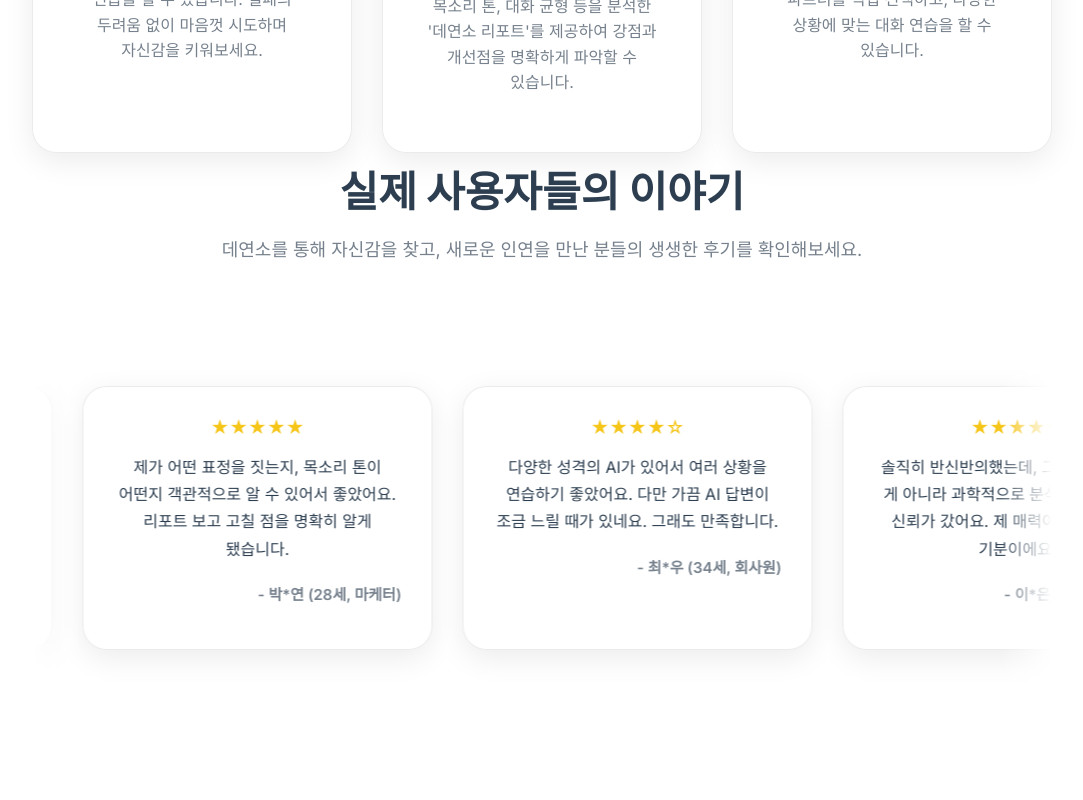
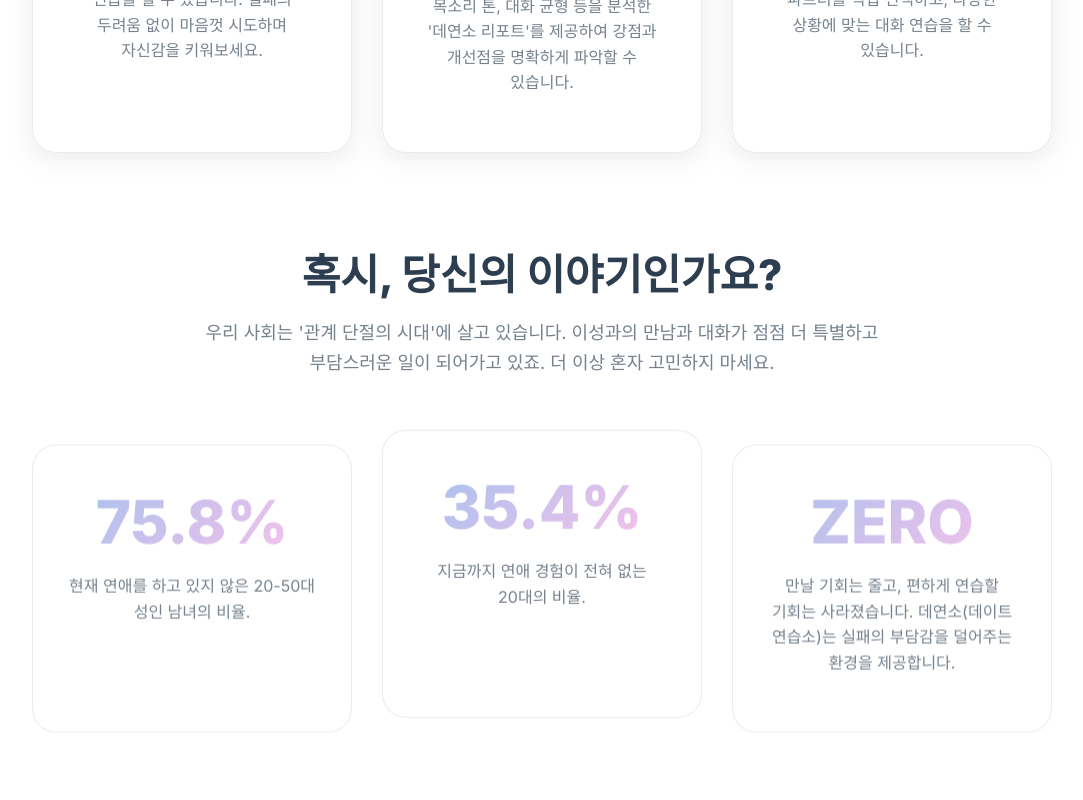
Before and after one commit to gigas5234/dys-frontend, a Next.js app: page / in a window 1280 px wide. Shown: the part 3840-4640 px from the top of the page, without its empty margins (98-1181 px from the left). Built offline with nearby package versions, Linux system fonts and the light colour scheme.

Commit message:
비디오 볼륨 50%로 수정 및 Reviews 섹션 삭제

```diff
--- a/app/page.jsx
+++ b/app/page.jsx
@@ -166,7 +166,7 @@ function HomePage() {
     if (!video) return;
 
     // 볼륨 설정
-    video.volume = 0.3;
+    video.volume = 0.5;
 
     // Intersection Observer 설정
     const observer = new IntersectionObserver((entries) => {
@@ -696,33 +696,7 @@ function HomePage() {
             </div>
         </section>
 
-        <section id="reviews" className="reviews-section">
-            <div className="container">
-                <div className="section-title reveal">
-                    <h2>실제 사용자들의 이야기</h2>
-                    <p>데연소를 통해 자신감을 찾고, 새로운 인연을 만난 분들의 생생한 후기를 확인해보세요.</p>
-                </div>
-                <div className="reviews-wrapper">
-                    <div className="review-track scroll-left">
-                        {/* 무한 루프 효과를 위해 리뷰 목록을 복제합니다. */}
-                        {[...Array(3)].map((_, i) => (
-                          <React.Fragment key={`review-${i}`}>
-                            <div className="review-card" key={`review-${i}-1`}><div className="stars">★★★★★</div><p className="comment">소개팅 전날 밤, AI랑 연습한 게 정말 큰 도움이 됐어요. 예전 같았으면 어색해서 말도 못했을 텐데, 자연스럽게 대화를 이어갈 수 있었습니다!</p><p className="author">- 김*준 (31세, 개발자)</p></div>
-                            <div className="review-card" key={`review-${i}-2`}><div className="stars">★★★★★</div><p className="comment">제가 어떤 표정을 짓는지, 목소리 톤이 어떤지 객관적으로 알 수 있어서 좋았어요. 리포트 보고 고칠 점을 명확히 알게 됐습니다.</p><p className="author">- 박*연 (28세, 마케터)</p></div>
-                            <div className="review-card" key={`review-${i}-3`}><div className="stars">★★★★☆</div><p className="comment">다양한 성격의 AI가 있어서 여러 상황을 연습하기 좋았어요. 다만 가끔 AI 답변이 조금 느릴 때가 있네요. 그래도 만족합니다.</p><p className="author">- 최*우 (34세, 회사원)</p></div>
-                            <div className="review-card" key={`review-${i}-4`}><div className="stars">★★★★★</div><p className="comment">솔직히 반신반의했는데, 그냥 대화만 하는 게 아니라 과학적으로 분석해준다는 점이 신뢰가 갔어요. 제 매력이 뭔지 알게 된 기분이에요.</p><p className="author">- 이*은 (29세, 디자이너)</p></div>
-                            <div className="review-card" key={`review-${i}-5`}><div className="stars">★★★★★</div><p className="comment">이런 서비스 만들어주셔서 감사합니다. 저처럼 내성적인 사람들한테는 정말 한 줄기 빛과 같아요. 자신감이 많이 생겼어요!</p><p className="author">- 정*솜 (26세, 대학원생)</p></div>
-                            <div className="review-card" key={`review-${i}-6`}><div className="stars">★★★★★</div><p className="comment">실패해도 부담이 없다는 점이 가장 큰 장점이에요. 마음 편하게 여러 가지 시도를 해볼 수 있었어요.</p><p className="author">- 윤*호 (30세, 프리랜서)</p></div>
-                            <div className="review-card" key={`review-${i}-7`}><div className="stars">★★★★☆</div><p className="comment">리액션이나 질문 타이밍 같은 디테일한 부분을 연습하기에 좋네요.</p><p className="author">- 한*라 (27세, 간호사)</p></div>
-                            <div className="review-card" key={`review-${i}-8`}><div className="stars">★★★★★</div><p className="comment">드디어... 썸녀한테 애프터 신청 받았습니다. 다 데연소 덕분입니다. 진심으로요.</p><p className="author">- 강*민 (32세, 연구원)</p></div>
-                            <div className="review-card" key={`review-${i}-9`}><div className="stars">★★★★★</div><p className="comment">AI라고 어색할 줄 알았는데, 대화가 너무 자연스러워서 놀랐어요. 시간 가는 줄 모르고 연습했네요.</p><p className="author">- 신*영 (29세, 교사)</p></div>
-                            <div className="review-card" key={`review-${i}-10`}><div className="stars">★★★★☆</div><p className="comment">분석 리포트가 생각보다 훨씬 상세해서 놀랐습니다. 다음 업데이트도 기대돼요!</p><p className="author">- 문*혁 (35세, 공무원)</p></div>
-                          </React.Fragment>
-                        ))}
-                    </div>
-                </div>
-            </div>
-        </section>
+
 
         <section id="problem" className="problem-section">
             <div className="container">
```
